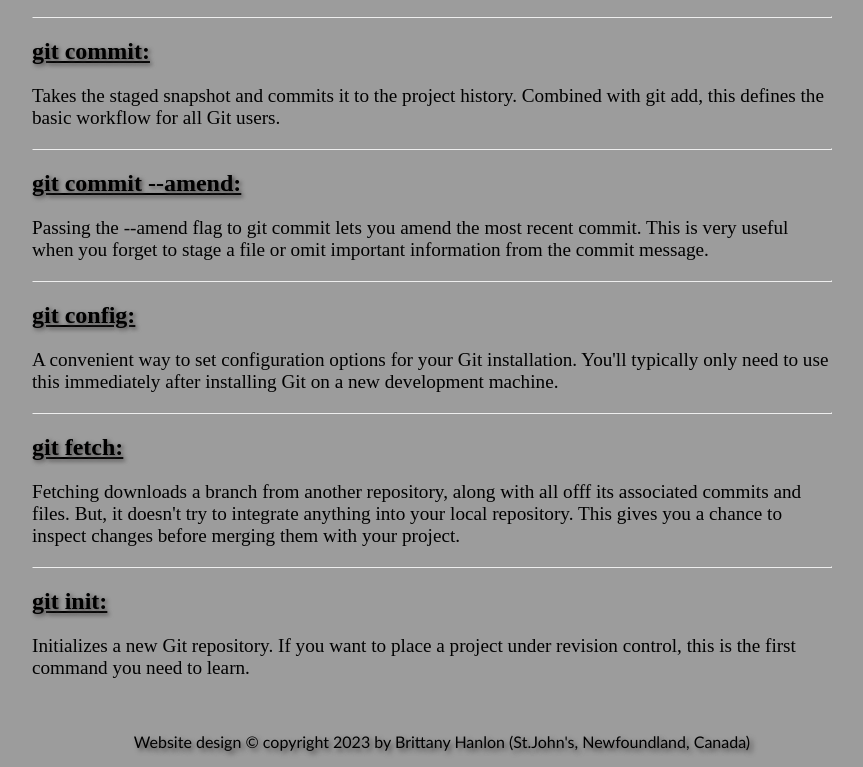
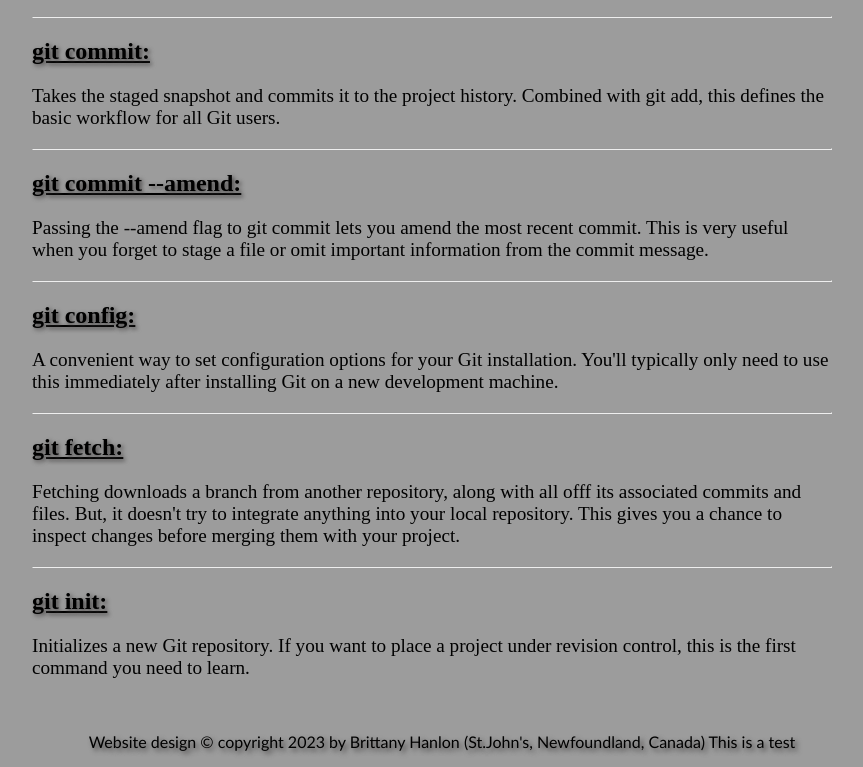
Before and after one commit to britthanlon10/BasicGitCommands, a plain HTML site: page index.html in a window 1280 px wide. Shown: the part 828-1595 px from the top of the page, without its empty margins (258-1121 px from the left). Drawn offline with Linux system fonts and the light colour scheme.

Commit message:
Test commit

```diff
--- a/index.html
+++ b/index.html
@@ -103,7 +103,7 @@
       <div id="copyright">
         <p>
         Website design &#169; copyright 2023 by Brittany Hanlon (St.John's,
-        Newfoundland, Canada)
+        Newfoundland, Canada) This is a test
     </p>
       </div>
 
```
